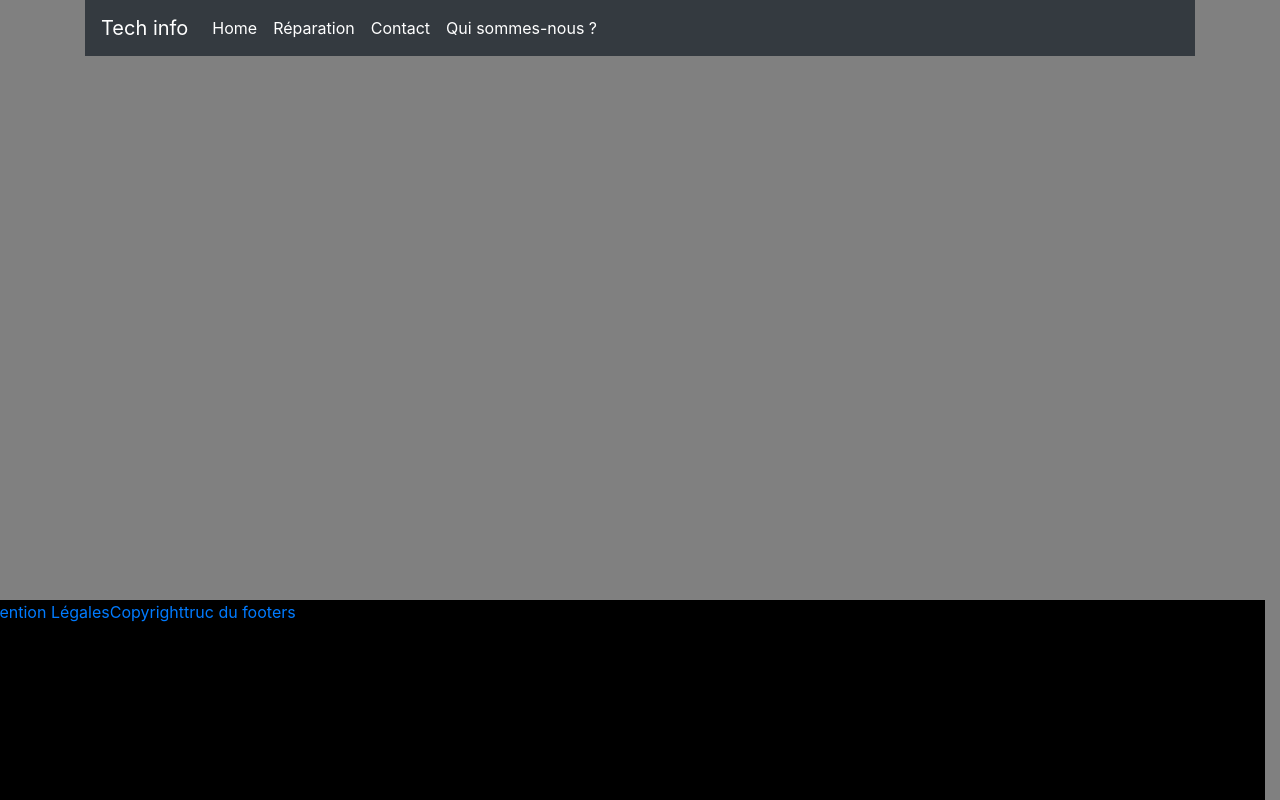
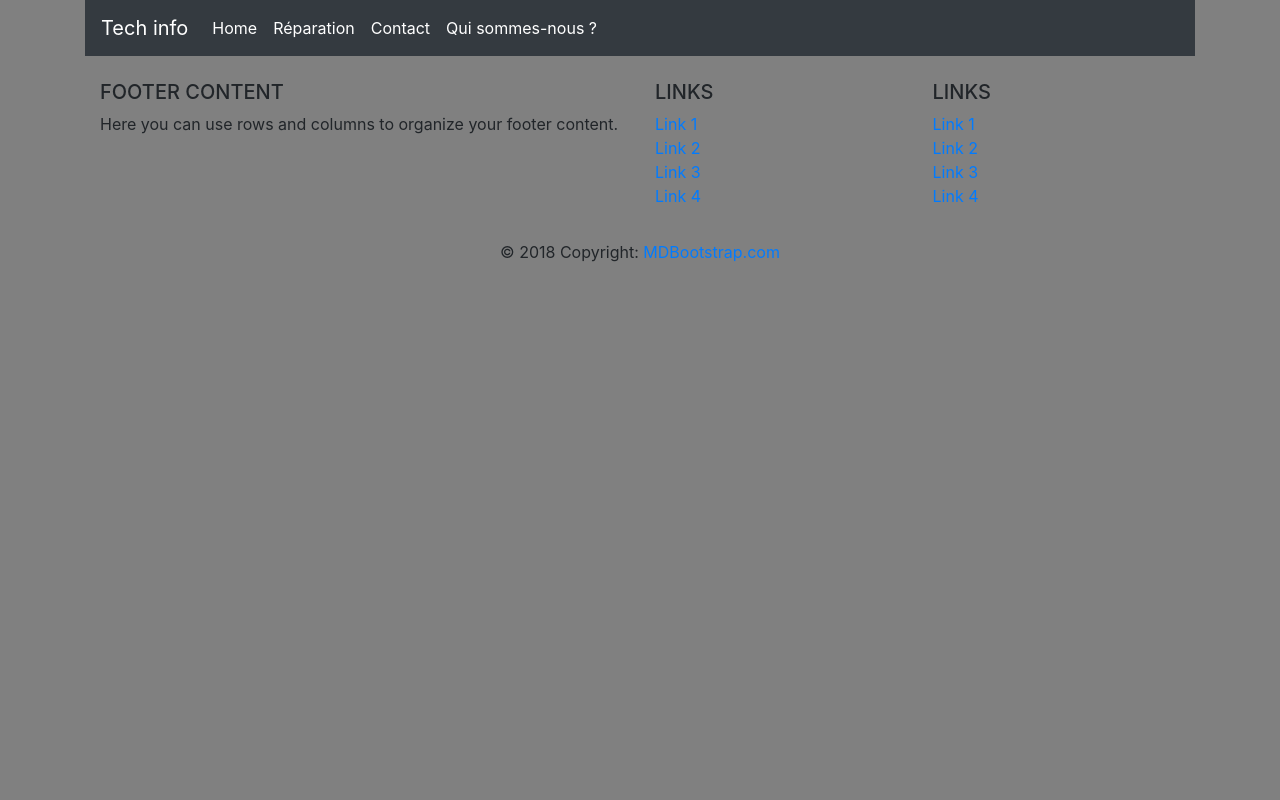
Before and after one commit to HeleneWWW/TechInfoProject, a PHP site: page /headerfooter.php in a window 1280 px wide. Run offline with PHP 8.4, Linux system fonts and the light colour scheme.

Commit message:
update header footer

```diff
--- a/headerfooter.php
+++ b/headerfooter.php
@@ -38,10 +38,86 @@
 </header>
 </div>
 <div class='container w-100 h-25 '>
-<footer class='row fixed-bottom w-100 h-25 ' style ='background-color:black;'>
-<a href="lienfictif.com">Mention Légales</a><br>
-<a href="lienfictif.com">Copyright</a><br>
-<a href="lienfictif.com">truc du footers</a><br>
+<footer class="page-footer font-small blue pt-4">
+
+  <!-- Footer Links -->
+  <div class="container-fluid text-center text-md-left">
+
+    <!-- Grid row -->
+    <div class="row">
+
+      <!-- Grid column -->
+      <div class="col-md-6 mt-md-0 mt-3">
+
+        <!-- Content -->
+        <h5 class="text-uppercase">Footer Content</h5>
+        <p>Here you can use rows and columns to organize your footer content.</p>
+
+      </div>
+      <!-- Grid column -->
+
+      <hr class="clearfix w-100 d-md-none pb-3">
+
+      <!-- Grid column -->
+      <div class="col-md-3 mb-md-0 mb-3">
+
+        <!-- Links -->
+        <h5 class="text-uppercase">Links</h5>
+
+        <ul class="list-unstyled">
+          <li>
+            <a href="#!">Link 1</a>
+          </li>
+          <li>
+            <a href="#!">Link 2</a>
+          </li>
+          <li>
+            <a href="#!">Link 3</a>
+          </li>
+          <li>
+            <a href="#!">Link 4</a>
+          </li>
+        </ul>
+
+      </div>
+      <!-- Grid column -->
+
+      <!-- Grid column -->
+      <div class="col-md-3 mb-md-0 mb-3">
+
+        <!-- Links -->
+        <h5 class="text-uppercase">Links</h5>
+
+        <ul class="list-unstyled">
+          <li>
+            <a href="#!">Link 1</a>
+          </li>
+          <li>
+            <a href="#!">Link 2</a>
+          </li>
+          <li>
+            <a href="#!">Link 3</a>
+          </li>
+          <li>
+            <a href="#!">Link 4</a>
+          </li>
+        </ul>
+
+      </div>
+      <!-- Grid column -->
+
+    </div>
+    <!-- Grid row -->
+
+  </div>
+  <!-- Footer Links -->
+
+  <!-- Copyright -->
+  <div class="footer-copyright text-center py-3">© 2018 Copyright:
+    <a href="https://mdbootstrap.com/education/bootstrap/"> MDBootstrap.com</a>
+  </div>
+  <!-- Copyright -->
+
 </footer>
 </div>
 <script src="https://code.jquery.com/jquery-3.3.1.slim.min.js" integrity="sha384-q8i/X+965DzO0rT7abK41JStQIAqVgRVzpbzo5smXKp4YfRvH+8abtTE1Pi6jizo" crossorigin="anonymous"></script>
```
